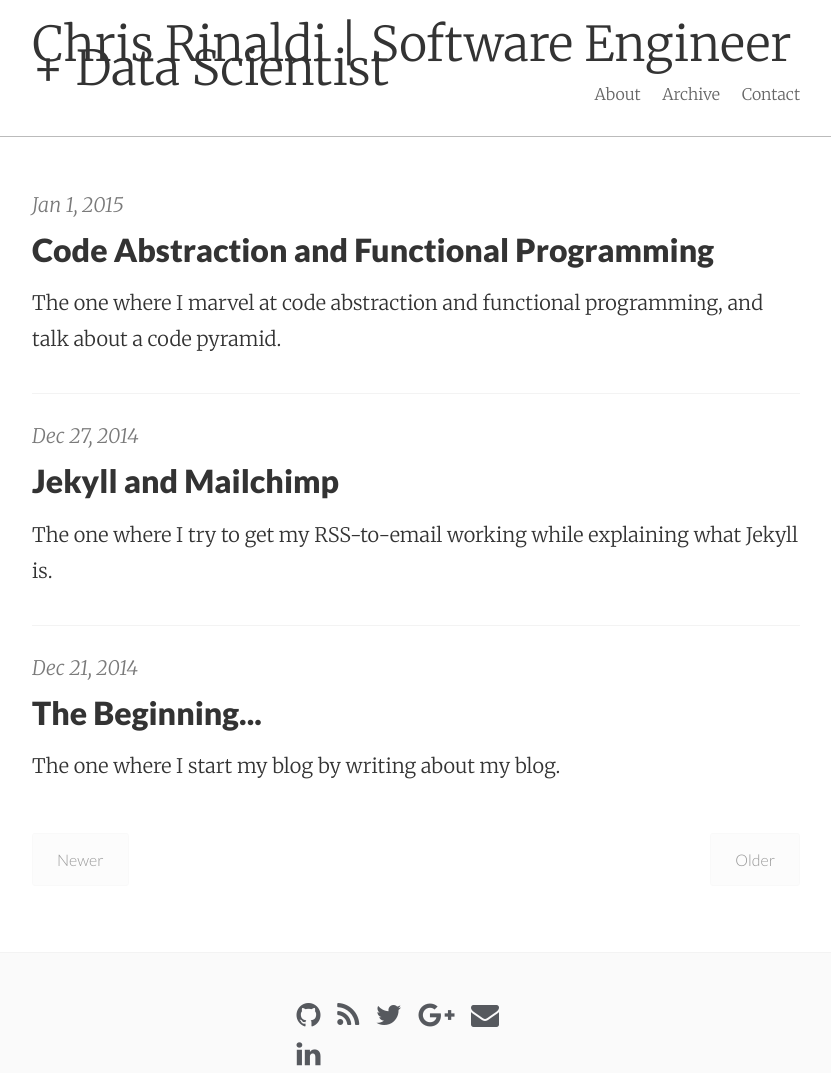
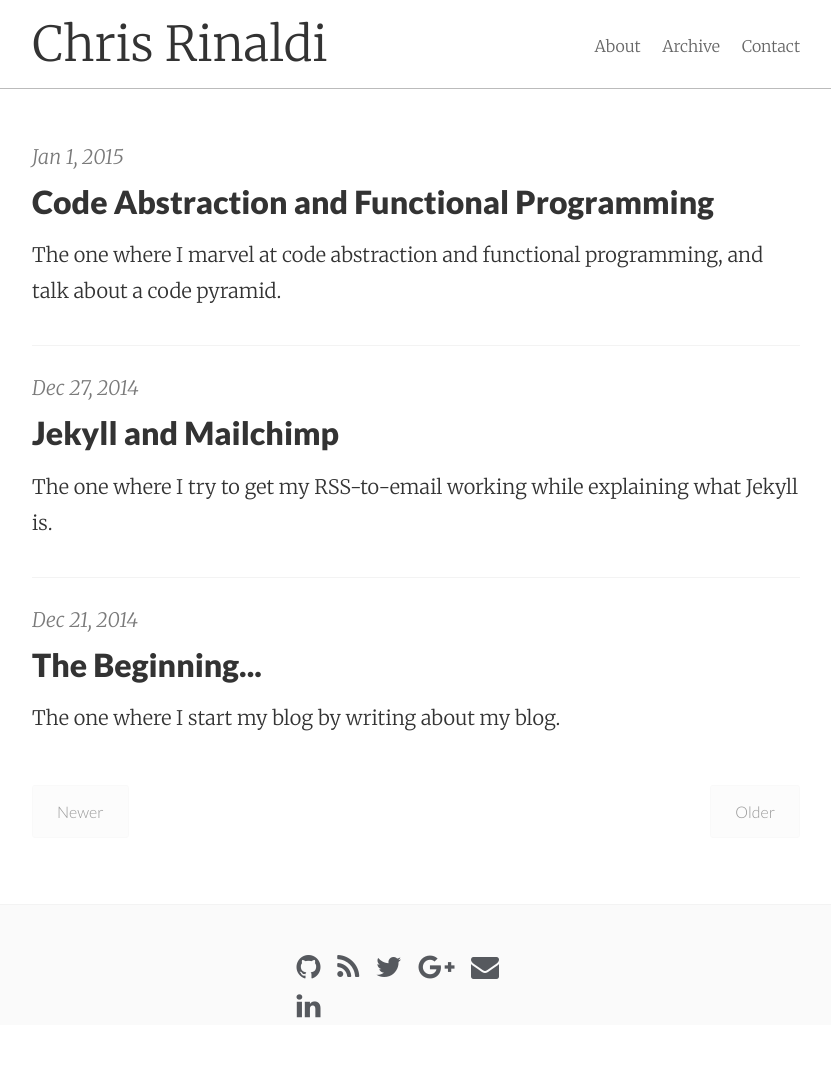
Before and after one commit to jrmatos/cgrinaldi.github.io, a Jekyll site: the page built from index.html, in a window 1280 px wide. Shown: the whole page, without its empty margins (224-1055 px from the left). Built offline with Jekyll 4.4.1, drawn with Linux system fonts in a browser that asks for light colours; nearby versions of some CDN libraries; the list of posts is cut into pages by our own code; after the commit the page ends 1026 px from its top, so only the background shows below that.

Commit message:
Update site title

```diff
--- a/_config.yml
+++ b/_config.yml
@@ -1,5 +1,5 @@
 # Site settings
-title:       Chris Rinaldi | Software Engineer + Data Scientist
+title:       Chris Rinaldi
 email:       cgrinaldi@gmail.com
 author:      Chris Rinaldi
 description: "Chris Rinaldi is a data scientist who has decided to enroll in a programming bootcamp. Please join him as he documents his experience at Hack Reactor."
```
